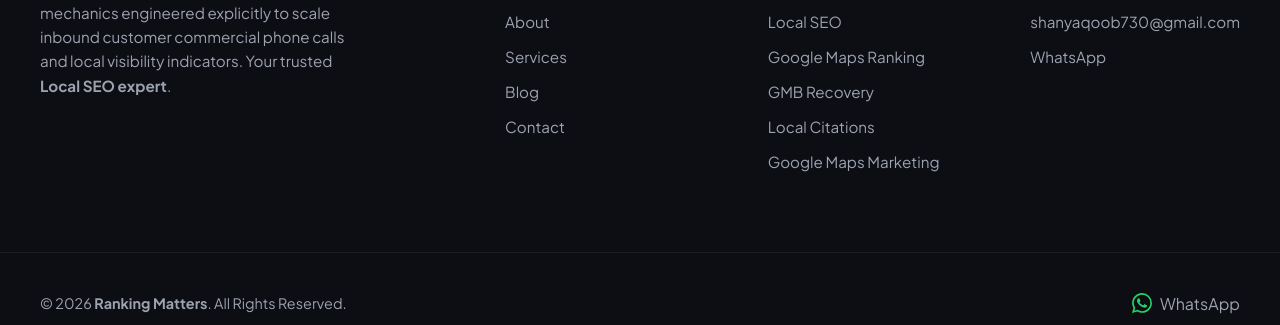
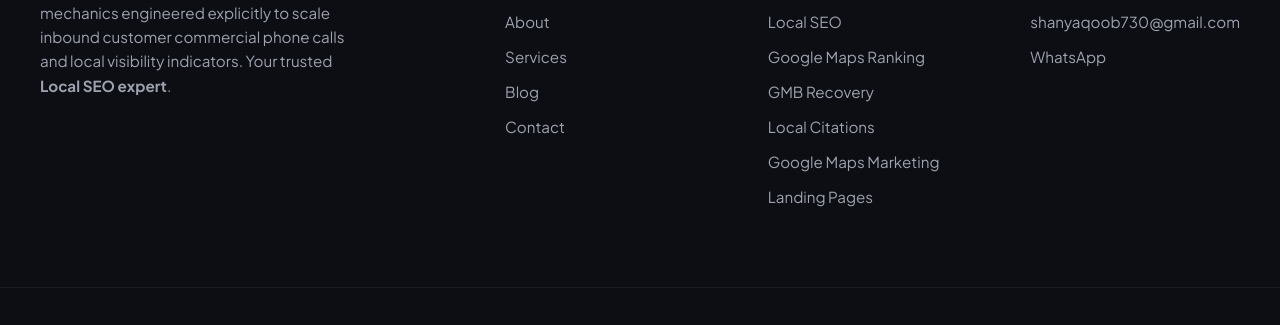
Before and after one commit to rankingexpert/rankingmatters, a plain HTML site: page blog-post5.html in a window 1280 px wide. Shown: the part 8202-8527 px from the top of the page. Drawn offline with Linux system fonts and the light colour scheme; a web font is replaced by a local one.

Commit message:
Update blog-post5.html

```diff
--- a/blog-post5.html
+++ b/blog-post5.html
@@ -9,6 +9,7 @@
     <link rel="preconnect" href="https://fonts.googleapis.com">
     <link rel="preconnect" href="https://fonts.gstatic.com" crossorigin>
     <link href="https://fonts.googleapis.com/css2?family=Plus+Jakarta+Sans:wght@300;400;500;600;700;800&family=Playfair+Display:ital,wght@0,600;0,700;1,400&display=swap" rel="stylesheet">
+
     <style>
         /* --- Complete CSS --- */
         * { margin: 0; padding: 0; box-sizing: border-box; }
@@ -38,6 +39,7 @@
         @keyframes spin { to { transform: rotate(360deg); } }
         .loader-content { display: flex; align-items: center; }
         h1, h2, h3, h4 { font-weight: 700; letter-spacing: -0.03em; line-height: 1.15; }
+        .section-title { font-size: clamp(2.5rem, 4vw, 3.75rem); font-weight: 800; margin-bottom: 24px; text-align: center; }
         .text-gradient { background: linear-gradient(135deg, #3b82f6 0%, #10b981 100%); -webkit-background-clip: text; -webkit-text-fill-color: transparent; }
         .glass { background: var(--surface); backdrop-filter: blur(20px); -webkit-backdrop-filter: blur(20px); border: 1px solid var(--border); box-shadow: var(--shadow); }
         .card { border-radius: var(--radius-lg); padding: 48px; transition: var(--transition); position: relative; overflow: hidden; }
@@ -173,6 +175,7 @@
                         <a href="gmb-recovery.html">GMB Recovery</a>
                         <a href="local-citations.html">Local Citations</a>
                         <a href="google-maps-marketing.html">Google Maps Marketing</a>
+                        <a href="landing-pages.html">Landing Pages</a>
                     </div>
                 </li>
                 <li><a href="blog.html" class="nav-link active">Blog</a></li>
@@ -460,6 +463,7 @@
                     <li><a href="gmb-recovery.html">GMB Recovery</a></li>
                     <li><a href="local-citations.html">Local Citations</a></li>
                     <li><a href="google-maps-marketing.html">Google Maps Marketing</a></li>
+                    <li><a href="landing-pages.html">Landing Pages</a></li>
                 </ul>
             </div>
             <div class="footer-col">
```
